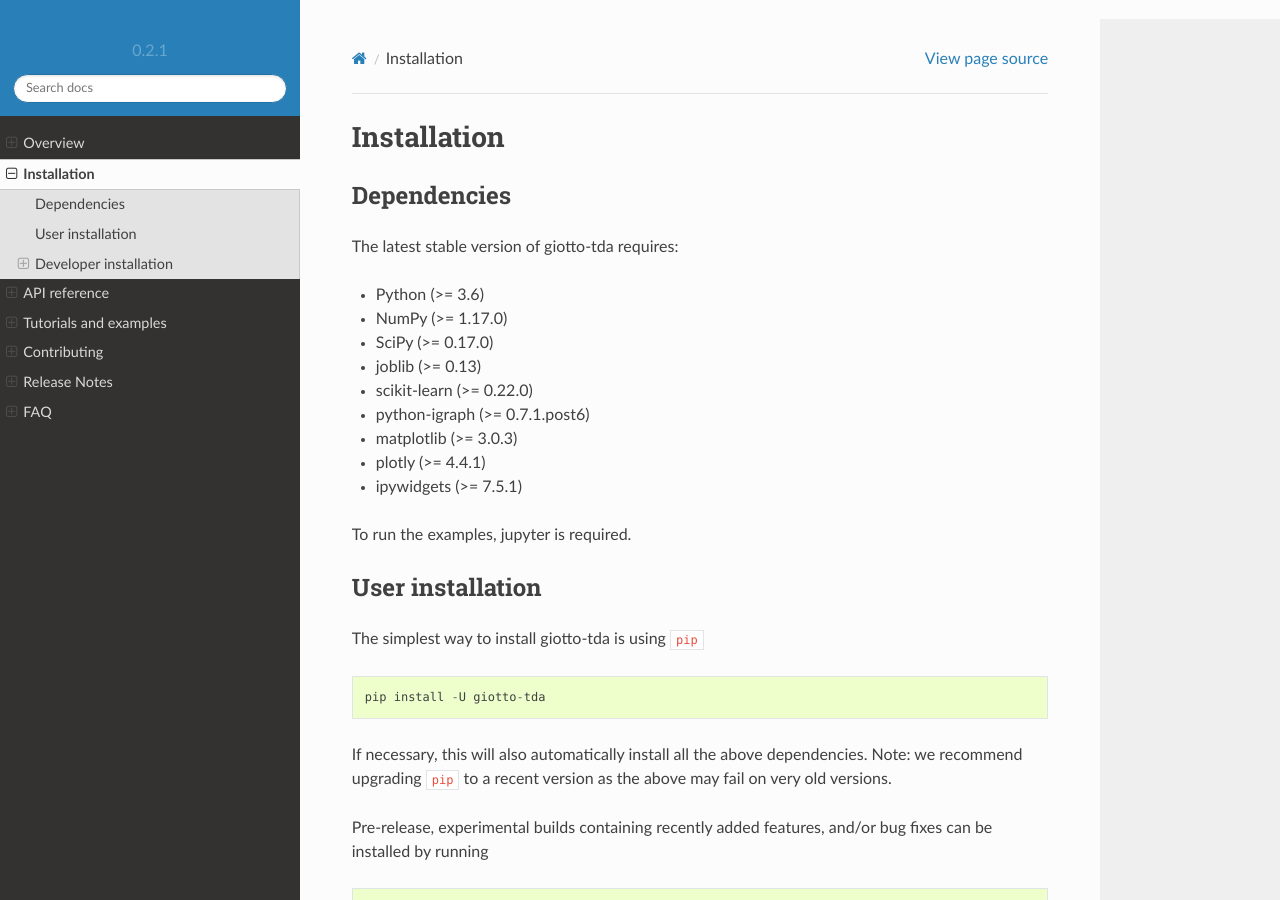
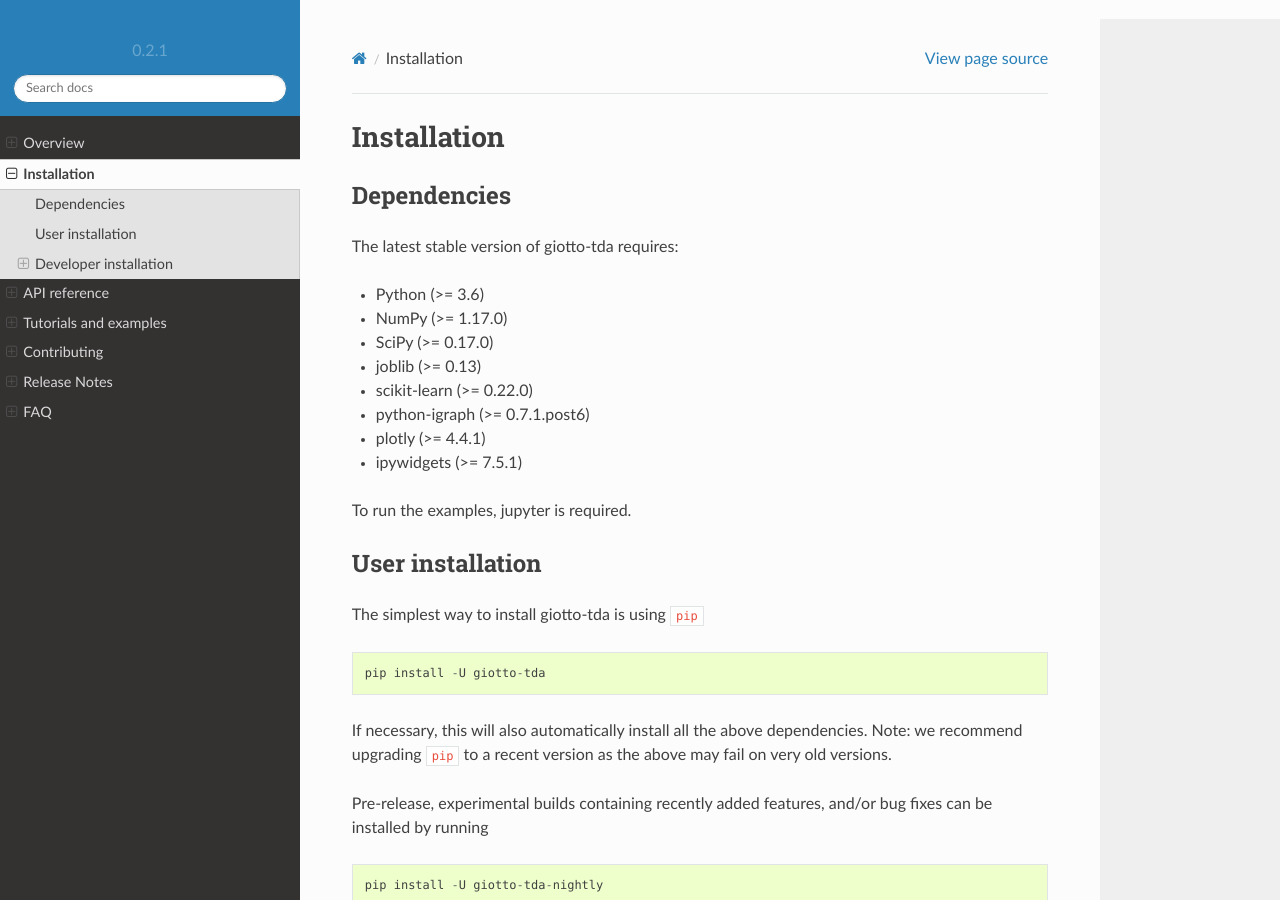
Before and after one commit to giotto-ai/giotto-tda, a Sphinx documentation site: the page built from doc/installation.rst, in a window 1280 px wide and 900 px high. Built offline with Sphinx 7.4.7 and the Read the Docs theme 2.0.0, drawn with Linux system fonts in a browser that asks for light colours; pages that are not in the unit, such as notebooks, are missing from menus; comment, search, counter and statistics services are not loaded; the version number is read from the project's files by our own code.

Commit message:
Remove matplotlib installation requirement

```diff
--- a/README.rst
+++ b/README.rst
@@ -68,7 +68,6 @@
 - joblib (>= 0.13)
 - scikit-learn (>= 0.22.0)
 - python-igraph (>= 0.7.1.post6)
-- matplotlib (>= 3.0.3)
 - plotly (>= 4.4.1)
 - ipywidgets (>= 7.5.1)
 
--- a/doc/installation.rst
+++ b/doc/installation.rst
@@ -16,7 +16,6 @@
 - joblib (>= 0.13)
 - scikit-learn (>= 0.22.0)
 - python-igraph (>= 0.7.1.post6)
-- matplotlib (>= 3.0.3)
 - plotly (>= 4.4.1)
 - ipywidgets (>= 7.5.1)
 
--- a/requirements.txt
+++ b/requirements.txt
@@ -3,6 +3,5 @@
 joblib >= 0.13
 scikit-learn >= 0.22.0
 python-igraph >= 0.7.1.post6
-matplotlib >= 3.0.3
 plotly >= 4.4.1
 ipywidgets >= 7.5.1
```
